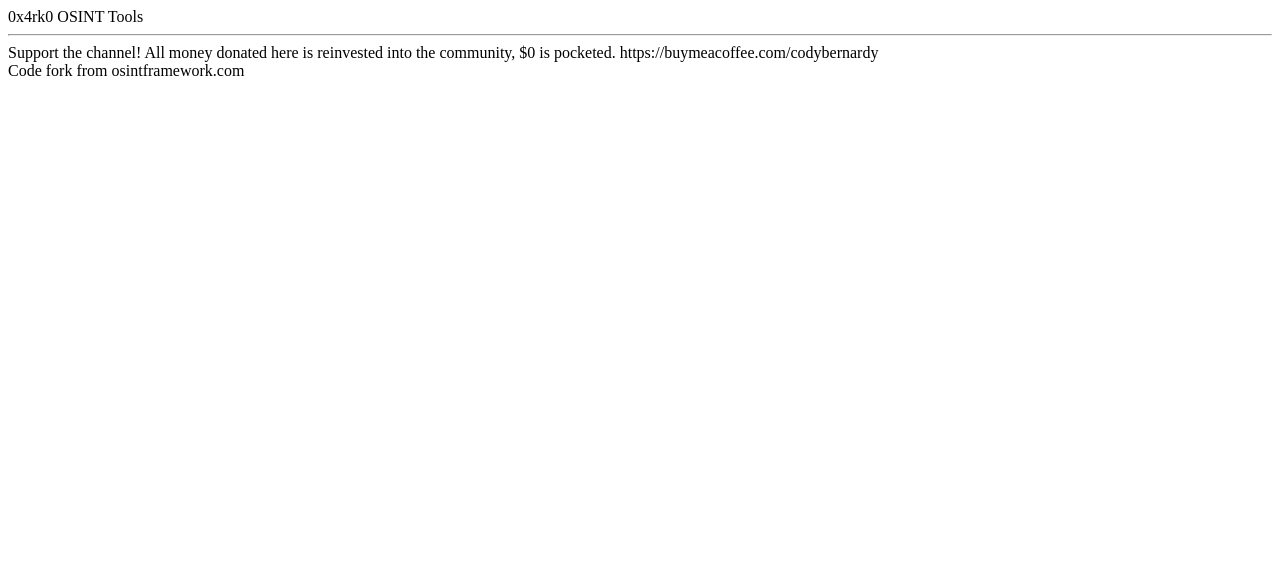
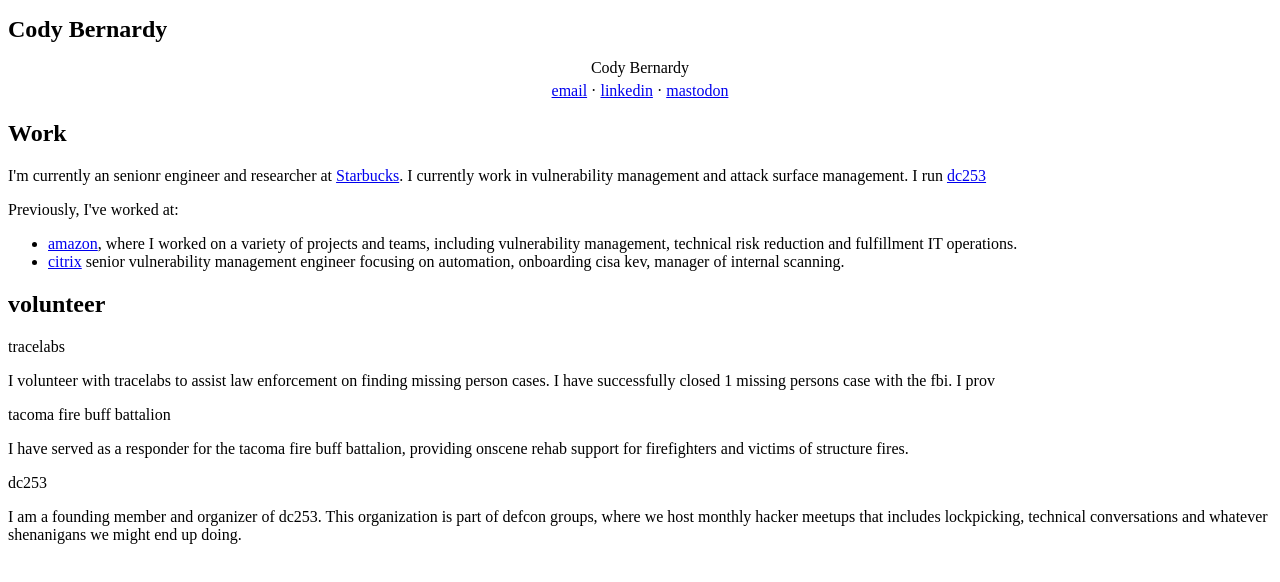
Before and after one commit to 0x4rk0/0x4rk0.github.io, a plain HTML site: page index.html in a window 1280 px wide. Drawn offline with Linux system fonts and the light colour scheme.

Commit message:
Update index.html

```diff
--- a/index.html
+++ b/index.html
@@ -1,23 +1,89 @@
-<!DOCTYPE html>
-<html>
-  <head>
-    <meta http-equiv="Content-Type" content="text/html;charset=utf-8"/>
-    <link type="text/css" rel="stylesheet" href="css/arf.css"/>
-    <script type="text/javascript" src="js/d3.v3.min.js"></script>
-    <title>0x4rk0 OSINT Tools</title>
+<?xml version="1.0" encoding="utf-8"?>
+<!DOCTYPE html
+     PUBLIC "-//W3C//DTD XHTML 1.0 Strict//EN"
+     "http://www.w3.org/TR/xhtml1/DTD/xhtml1-strict.dtd">
+<html xmlns="http://www.w3.org/1999/xhtml" xml:lang="en" lang="en">
+  <head><title>Cody Bernardy</title>
+  <link rel="stylesheet" type="text/css" href="/static/common.css" />
+
+  <style type="text/css">
+    #header h1 {
+        font-size: 150%;
+    }
+    #about {
+        width: 100%;
+        text-align: center;
+    }
+    #about li {
+        display: inline;
+    }
+    #about li:not(:first-child)::before {
+        content: "· ";
+    }
+    #about ul {
+        padding: 0;
+        margin: 5px 0 0 0;
+    }
+  </style>
   </head>
+  <body>
+    <div id="header">
+      <h1>Cody Bernardy</h1>
+    </div>
 
-  <body>
-    <div id="body">
-      <div id="header">
-        0x4rk0 OSINT Tools
-          <hr/>
+    <div id="content">
+      <div id="about">
+        <div> Cody Bernardy</div>
+        <ul>
+          <li><a href="mailto:cody@bernardy.biz.com">email</a></li>
+          <li><a href="http://linkedin.com/in/codybernardy/">linkedin</a></li>
+          <li><a href="https://youtube.com/c/0x4rko">mastodon</a></li>
+        </ul>
       </div>
-      <div>Support the channel! All money donated here is reinvested into the community, $0 is pocketed. https://buymeacoffee.com/codybernardy</div>
+
+
+    <h2>Work</h2>
+
+    <p>
+      I'm currently an senionr engineer and researcher at <a
+      href="http://starbucks.com/">Starbucks</a>. I currently work in
+      vulnerability management and attack surface management. I run <a href="https://dc253.org">dc253</a>
+    </p>
+
+    <p>Previously, I've worked at:</p>
+
+    <ul>
+      <li>
+        <a href="http://aws.com/">amazon</a>, where I worked on a
+        variety of projects and teams, including vulnerability management,
+        technical risk reduction and fulfillment IT operations.
+      </li>
+
+      <li>
+        <a href="http://citrix.com/">citrix</a> senior vulnerability management engineer
+        focusing on automation, onboarding cisa kev, manager of internal scanning.
+      </li>
+    </ul>
+
+    <h2>volunteer</h2>
+    <p>tracelabs</p>
+    <p>
+      I volunteer with tracelabs to assist law enforcement on finding
+      missing person cases. I have successfully closed 1 missing persons
+      case with the fbi. I prov
+
+    <p>tacoma fire buff battalion</p>
+    <p> I have served as a responder for the tacoma fire buff battalion, providing
+      onscene rehab support for firefighters and victims of structure fires.
+
+    <p>dc253</p>
+    <p> I am a founding member and organizer of dc253. This organization is part of
+      defcon groups, where we host monthly hacker meetups that includes lockpicking,
+      technical conversations and whatever shenanigans we might end up doing.
+
     </div>
-<div>Code fork from osintframework.com</div>
-    <script src="js/arf.js"></script>
 
+<script async defer src="https://0x4rko.github.io/latest.js"></script>
+<noscript><img src="https://0x4rko.github.iom/noscript.gif" alt=""/></noscript>
   </body>
-
 </html>
```
